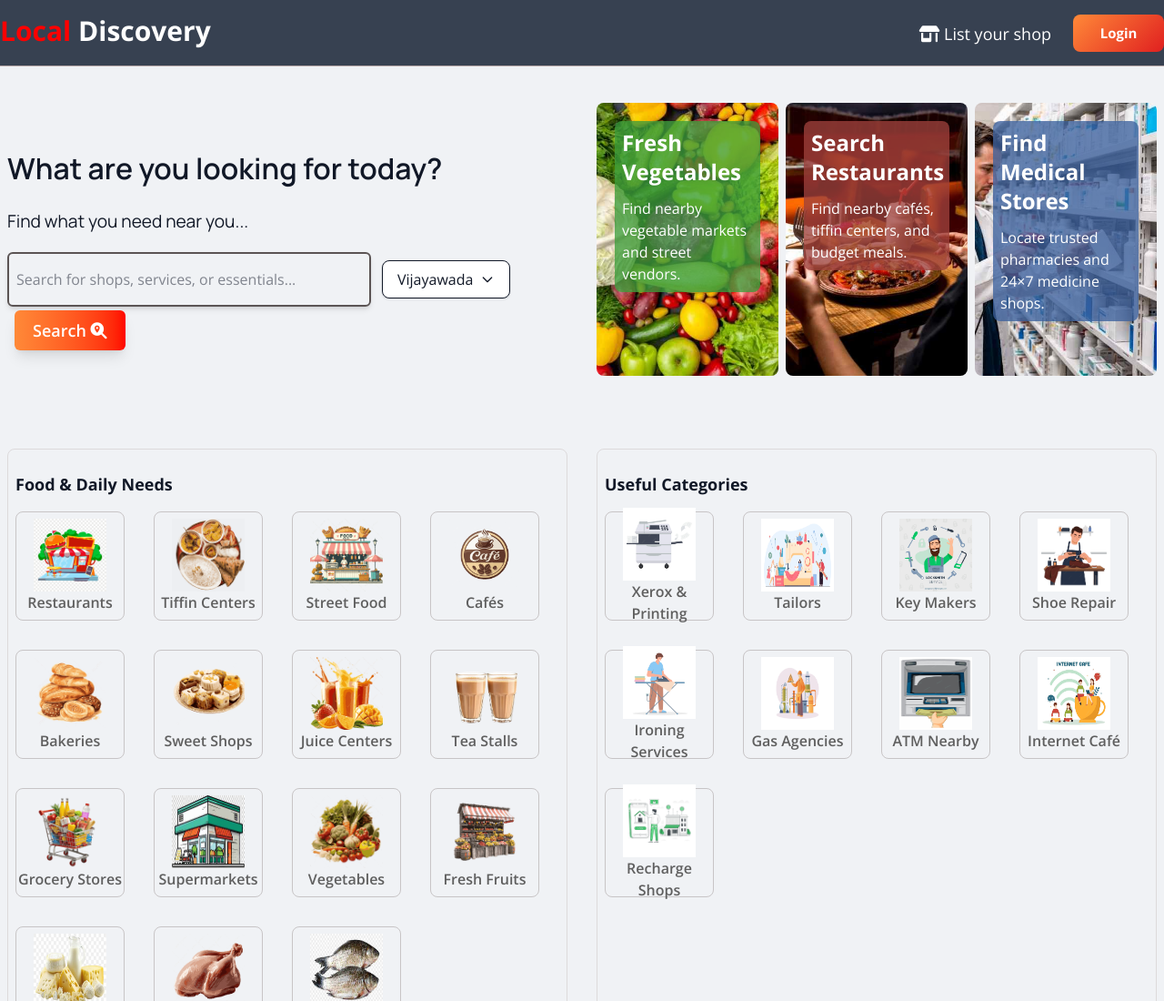
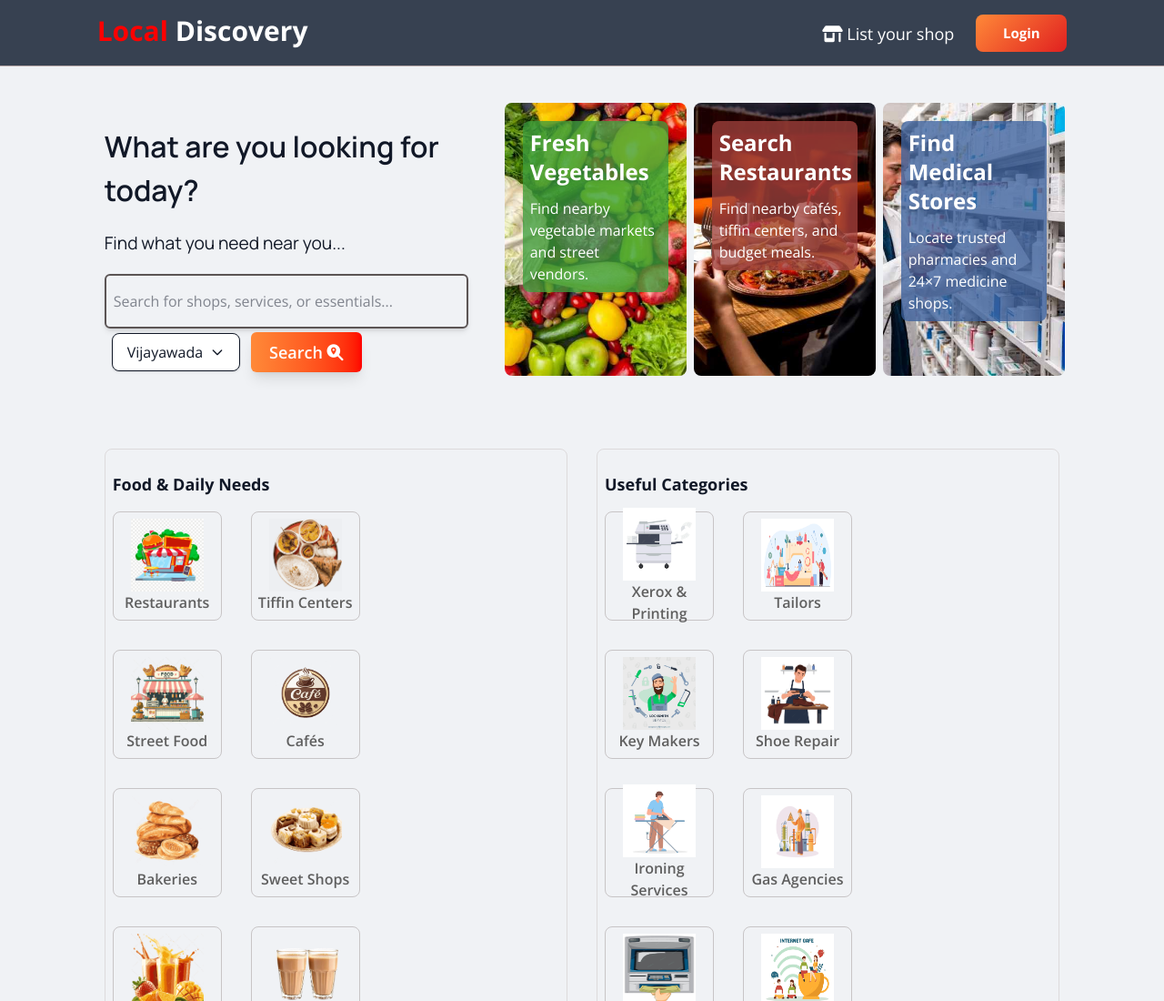
Before and after one commit to piasmajumdar/local-discovery-2, a Next.js app: page / in a window 1280 px wide. Shown: the top 1100 px of the page at 91% size. Built offline with nearby package versions, Linux system fonts and the light colour scheme.

Commit message:
width changed for vercel

```diff
--- a/src/app/login/page.jsx
+++ b/src/app/login/page.jsx
@@ -14,7 +14,7 @@ export default function LoginPage() {
 
     return (
         <div className="min-h-screen flex items-center justify-center p-4">
-            <div className="login-container w-full max-w-4xl flex flex-col md:flex-row bg-white rounded-2xl shadow-2xl overflow-hidden">
+            <div className="login-w-11/12 sm:w-10/12 w-full max-w-4xl flex flex-col md:flex-row bg-white rounded-2xl shadow-2xl overflow-hidden">
                 <div className="w-full md:w-1/2 p-8 md:p-12 flex flex-col justify-center">
                     <div className="mb-8 text-center md:text-left">
                         <Link href="/" className="inline-block mb-6 text-2xl font-bold">
--- a/src/app/page.jsx
+++ b/src/app/page.jsx
@@ -64,7 +64,7 @@ export default function HomePage() {
 
     return (
         <div onClick={() => setCityDropdownOpen(false)}>
-            <section className="container mt-10 mx-auto flex flex-col lg:flex-row gap-10 items-center justify-between px-2">
+            <section className="w-11/12 sm:w-10/12 mt-10 mx-auto flex flex-col lg:flex-row gap-10 items-center justify-between px-2">
                 <div>
                     <h3 className="manrope my-5 text-[2rem] font-semibold">What are you looking for today?</h3>
                     <p className="manrope my-5 text-[1.2rem]">Find what you need near you...</p>
@@ -102,13 +102,13 @@ export default function HomePage() {
                         const isVisible = !mounted ? (i === 0) : (
                             window.innerWidth >= 1024 ||
                             i === heroIndex ||
-                            (window.innerWidth >= 768 && window.innerWidth < 1024 && (i === heroIndex || i === (heroIndex+1)%3))
+                            (window.innerWidth >= 768 && window.innerWidth < 1024 && (i === heroIndex || i === (heroIndex + 1) % 3))
                         );
                         return (
-                            <div key={i} className={`transition-all duration-500 ${ isVisible ? 'block' : 'hidden lg:block' } ${!mounted || window.innerWidth < 768 ? 'mx-auto' : ''}`}>
+                            <div key={i} className={`transition-all duration-500 ${isVisible ? 'block' : 'hidden lg:block'} ${!mounted || window.innerWidth < 768 ? 'mx-auto' : ''}`}>
                                 <a href="#">
-                                    <div className="h-[300px] w-[200px] rounded-lg text-white p-5 bg-cover bg-center" style={{backgroundImage: `url(${card.img})`}}>
-                                        <div className="p-2 rounded-lg" style={{backgroundColor: card.color}}>
+                                    <div className="h-[300px] w-[200px] rounded-lg text-white p-5 bg-cover bg-center" style={{ backgroundImage: `url(${card.img})` }}>
+                                        <div className="p-2 rounded-lg" style={{ backgroundColor: card.color }}>
                                             <h3 className="text-2xl font-bold pb-3">{card.title}</h3>
                                             <p>{card.desc}</p>
                                         </div>
@@ -124,12 +124,12 @@ export default function HomePage() {
 
 
             {/* Categories */}
-    <section className="container mx-auto my-20 grid grid-cols-1 lg:grid-cols-2 gap-8 px-2">
+            <section className="w-11/12 sm:w-10/12 mx-auto my-20 grid grid-cols-1 lg:grid-cols-2 gap-8 px-2">
                 {/* food section */}
                 <div className="food-daily-needs p-2 border border-[#cbc2c283] rounded-lg">
                     <h2 className="font-bold text-lg py-4">Food & Daily Needs</h2>
 
-            <div className="card-container flex flex-wrap gap-8">
+                    <div className="card-w-11/12 sm:w-10/12 flex flex-wrap gap-8">
                         {/* card */}
                         <a href="">
                             <div
@@ -287,7 +287,7 @@ export default function HomePage() {
                 <div className="useful-shops p-2 border border-[#cbc2c283] rounded-lg">
                     <h2 className="font-bold text-lg py-4">Useful Categories</h2>
 
-            <div className="card-container flex flex-wrap gap-8">
+                    <div className="card-w-11/12 sm:w-10/12 flex flex-wrap gap-8">
                         {/* Xerox & Printing */}
                         <a href="">
                             <div
@@ -392,7 +392,7 @@ export default function HomePage() {
                 <div className="living-accommodation p-2 border border-[#cbc2c283] rounded-lg">
                     <h2 className="font-bold text-lg py-4">Living & Accommodation</h2>
 
-            <div className="card-container flex flex-wrap gap-8">
+                    <div className="card-w-11/12 sm:w-10/12 flex flex-wrap gap-8">
                         {/* PG/Hostels */}
                         <a href="">
                             <div
@@ -498,7 +498,7 @@ export default function HomePage() {
                 <div className="health-medical p-2 border border-[#cbc2c283] rounded-lg">
                     <h2 className="font-bold text-lg py-4">Health & Medical</h2>
 
-            <div className="card-container flex flex-wrap gap-8">
+                    <div className="card-w-11/12 sm:w-10/12 flex flex-wrap gap-8">
                         {/* Hospitals */}
                         <a href="">
                             <div
@@ -594,7 +594,7 @@ export default function HomePage() {
                 <div className="education p-2 border border-[#cbc2c283] rounded-lg">
                     <h2 className="font-bold text-lg py-4">Education & Career</h2>
 
-            <div className="card-container flex flex-wrap gap-8">
+                    <div className="card-w-11/12 sm:w-10/12 flex flex-wrap gap-8">
                         {/* Schools */}
                         <a href="">
                             <div
@@ -690,7 +690,7 @@ export default function HomePage() {
                 <div className="repair-services p-2 border border-[#cbc2c283] rounded-lg">
                     <h2 className="font-bold text-lg py-4">Repair & Services</h2>
 
-            <div className="card-container flex flex-wrap gap-8">
+                    <div className="card-w-11/12 sm:w-10/12 flex flex-wrap gap-8">
                         {/* Mobile Repair */}
                         <a href="">
                             <div
@@ -787,7 +787,7 @@ export default function HomePage() {
                 <div className="events-manager p-2 border border-[#cbc2c283] rounded-lg">
                     <h2 className="font-bold text-lg py-4">Events & Miscellaneous</h2>
 
-            <div className="card-container flex flex-wrap gap-8">
+                    <div className="card-w-11/12 sm:w-10/12 flex flex-wrap gap-8">
                         {/* Event Organisers */}
                         <a href="">
                             <div
--- a/src/components/Header.jsx
+++ b/src/components/Header.jsx
@@ -8,7 +8,7 @@ export default function Header() {
 
     return (
         <header className="pt-5 bg-gray-700 text-white border-b border-[#b8a9a9] px-2">
-            <nav className="container mx-auto flex justify-between">
+            <nav className="w-11/12 sm:w-10/12 mx-auto flex justify-between">
                 <div>
                     <div className="mb-5">
                         <Link href="/">
```
Also changed, not shown: src/app/signup/page.jsx (+6 -6 lines), 1 other file (tests, documents, lock files or other folders). Lines whose indentation alone changed are shown as unchanged.
